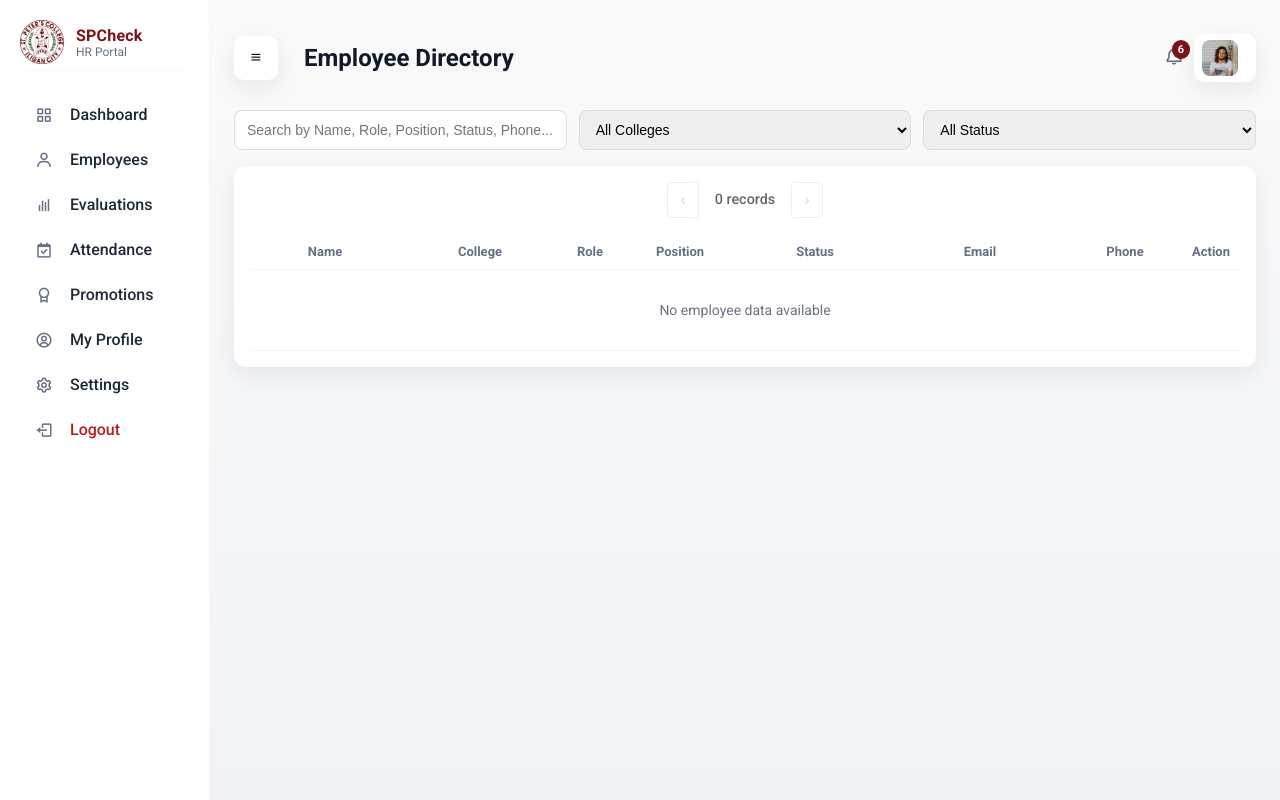
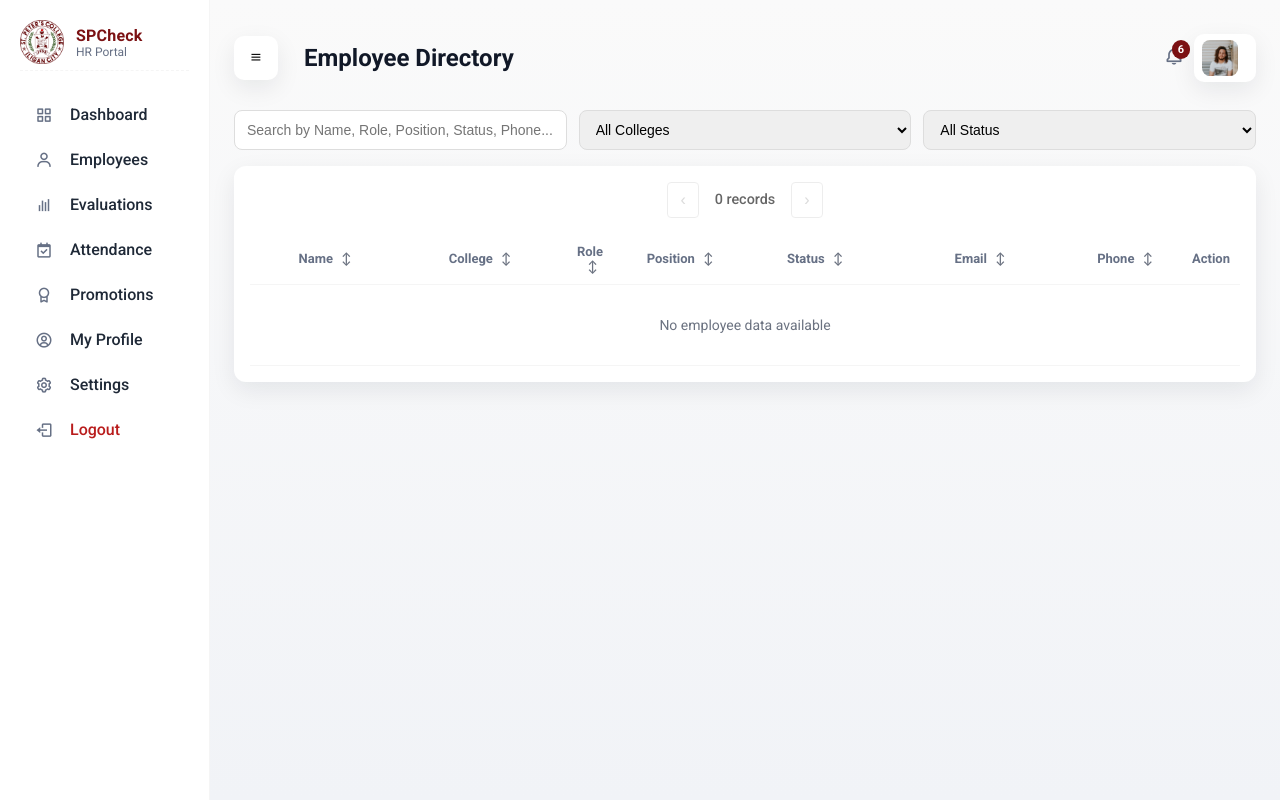
Before and after one commit to alexiscosue/SPCheck, a Flask app: template templates/hrmd/hr-employees.html in a window 1280 px wide. Run offline with Flask 3, Linux system fonts and the light colour scheme; the template is opened without the code that fills it, so the values that code supplies are empty; some libraries are stand-ins or nearby versions.

Commit message:
fix bugs bunny

```diff
--- a/static/css/style.css
+++ b/static/css/style.css
@@ -2539,7 +2539,7 @@ to { opacity: 1; }
 }
 
 .hr-schedule-header {
-  padding: 12px 0;
+  padding: 5px 3px;
   border-bottom: 1px solid #e5e7eb;
   margin-bottom: 10px;
   text-align: center;
@@ -2596,3 +2596,28 @@ to { opacity: 1; }
 #classes table td .btn-action {
   margin: 0 auto;
 }
+
+.sort-icon {
+  margin-left: 5px;
+  font-size: 12px;
+  color: #6b7280;
+}
+
+.sort-asc .sort-icon {
+  color: #3b82f6;
+  content: "↑";
+}
+
+.sort-desc .sort-icon {
+  color: #3b82f6;
+  content: "↓";
+}
+
+th[data-sort] {
+  position: relative;
+  user-select: none;
+}
+
+th[data-sort]:hover {
+  background-color: #f9fafb;
+}
--- a/templates/hrmd/hr-employees.html
+++ b/templates/hrmd/hr-employees.html
@@ -31,14 +31,14 @@
   <table class="employee-table" style="table-layout: fixed; width: 100%;">
     <thead>
       <tr>
-        <th style="width: 150px; ">Name</th>
-        <th style="width: 160px; ">College</th>
-        <th style="width: 60px; ">Role</th>
-        <th style="width: 120px; ">Position</th>
-        <th style="width: 150px; ">Status</th>
-        <th style="width: 180px; ">Email</th>
-        <th style="width: 110px; ">Phone</th>
-        <th style="width: 60px; ">Action</th>
+        <th style="width: 150px; cursor: pointer;" data-sort="name">Name <span class="sort-icon">↕</span></th>
+        <th style="width: 160px; cursor: pointer;" data-sort="college">College <span class="sort-icon">↕</span></th>
+        <th style="width: 60px; cursor: pointer;" data-sort="role">Role <span class="sort-icon">↕</span></th>
+        <th style="width: 120px; cursor: pointer;" data-sort="position">Position <span class="sort-icon">↕</span></th>
+        <th style="width: 150px; cursor: pointer;" data-sort="status">Status <span class="sort-icon">↕</span></th>
+        <th style="width: 180px; cursor: pointer;" data-sort="email">Email <span class="sort-icon">↕</span></th>
+        <th style="width: 110px; cursor: pointer;" data-sort="phone">Phone <span class="sort-icon">↕</span></th>
+        <th style="width: 60px;">Action</th>
       </tr>
     </thead>
     <tbody id="employeeTableBody" style="text-align: center;"></tbody>
@@ -52,6 +52,7 @@ let currentPage = 1;
 const recordsPerPage = 10;
 let filteredEmployees = [];
 let allEmployees = [];
+let currentSort = { column: null, direction: 'asc' };
 
 async function fetchEmployeesData() {
   try {
@@ -104,6 +105,42 @@ async function populateTable() {
   renderEmployees();
 }
 
+function sortEmployees(employees, column, direction) {
+  return [...employees].sort((a, b) => {
+    let aValue = a[column];
+    let bValue = b[column];
+
+    if (aValue === null || aValue === undefined) aValue = '';
+    if (bValue === null || bValue === undefined) bValue = '';
+
+    aValue = String(aValue).toLowerCase();
+    bValue = String(bValue).toLowerCase();
+
+    if (direction === 'asc') {
+      return aValue.localeCompare(bValue);
+    } else {
+      return bValue.localeCompare(aValue);
+    }
+  });
+}
+
+function updateSortIcons() {
+  document.querySelectorAll('th[data-sort]').forEach(th => {
+    th.classList.remove('sort-asc', 'sort-desc');
+    const icon = th.querySelector('.sort-icon');
+    icon.textContent = '↕';
+  });
+
+  if (currentSort.column) {
+    const currentTh = document.querySelector(`th[data-sort="${currentSort.column}"]`);
+    if (currentTh) {
+      currentTh.classList.add(`sort-${currentSort.direction}`);
+      const icon = currentTh.querySelector('.sort-icon');
+      icon.textContent = currentSort.direction === 'asc' ? '↑' : '↓';
+    }
+  }
+}
+
 function renderEmployees() {
   const tbody = document.getElementById('employeeTableBody');
   tbody.innerHTML = '';
@@ -126,6 +163,10 @@ function renderEmployees() {
 
     return matchesSearch && matchesCollege && matchesStatus;
   });
+
+  if (currentSort.column) {
+    filteredEmployees = sortEmployees(filteredEmployees, currentSort.column, currentSort.direction);
+  }
 
   const totalRecords = filteredEmployees.length;
   const totalPages = Math.ceil(totalRecords / recordsPerPage);
@@ -156,6 +197,7 @@ function renderEmployees() {
   }
 
   updatePaginationControls(currentPage, totalPages, totalRecords);
+  updateSortIcons();
 }
 
 function updatePaginationControls(page, totalPages, totalRecords) {
@@ -217,6 +259,21 @@ function setupFilters() {
   document.getElementById('nextPage').addEventListener('click', () => {
     goToPage(currentPage + 1);
   });
+
+  document.querySelectorAll('th[data-sort]').forEach(th => {
+    th.addEventListener('click', () => {
+      const column = th.getAttribute('data-sort');
+
+      if (currentSort.column === column) {
+        currentSort.direction = currentSort.direction === 'asc' ? 'desc' : 'asc';
+      } else {
+        currentSort.column = column;
+        currentSort.direction = 'asc';
+      }
+
+      renderEmployees();
+    });
+  });
 }
 
 document.addEventListener('DOMContentLoaded', async () => {
```
Also changed, not shown: templates/faculty&dean/faculty-attendance.html (+28 -2 lines), templates/hrmd/hr-attendance.html (+6 -1 lines), README.md, 3 other files.
